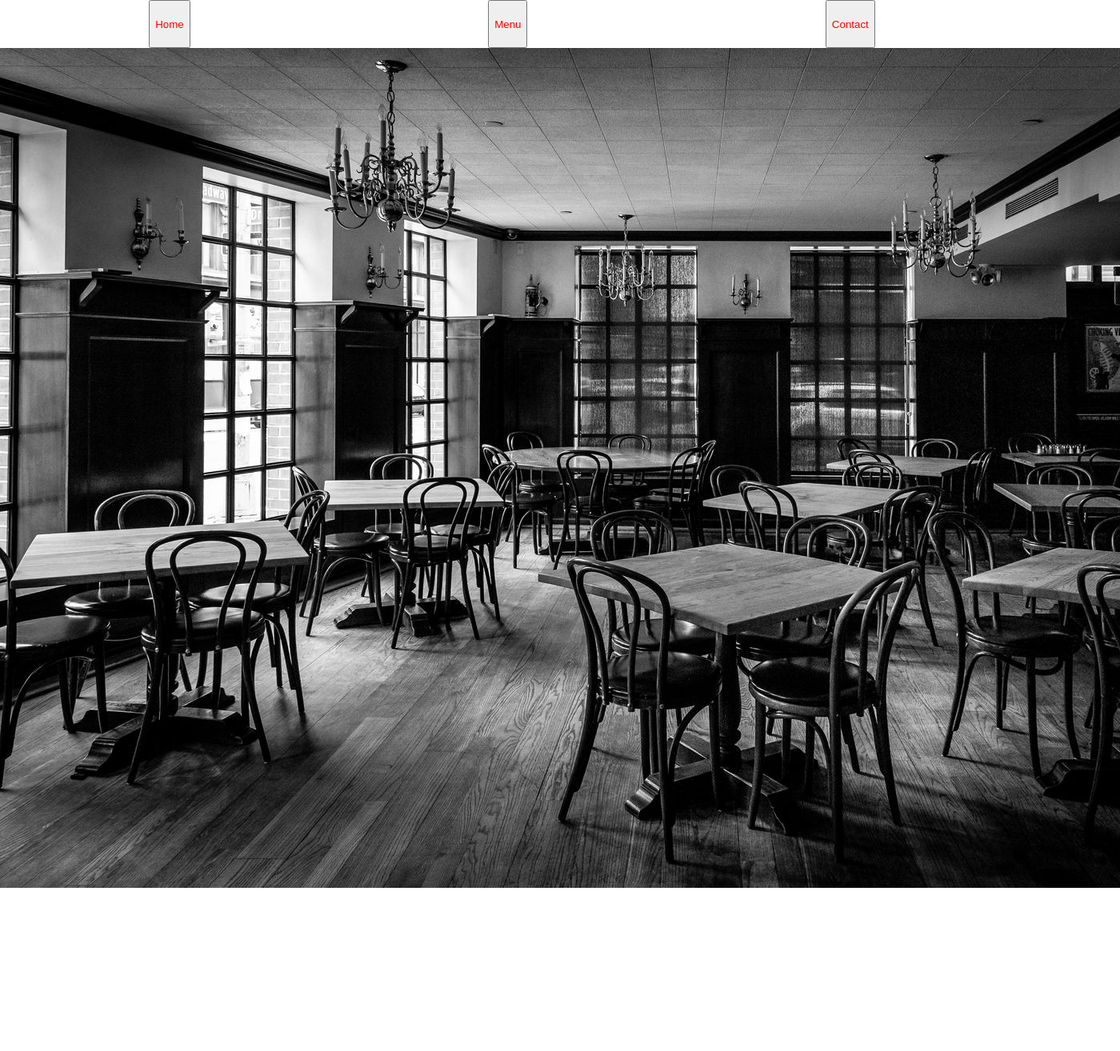
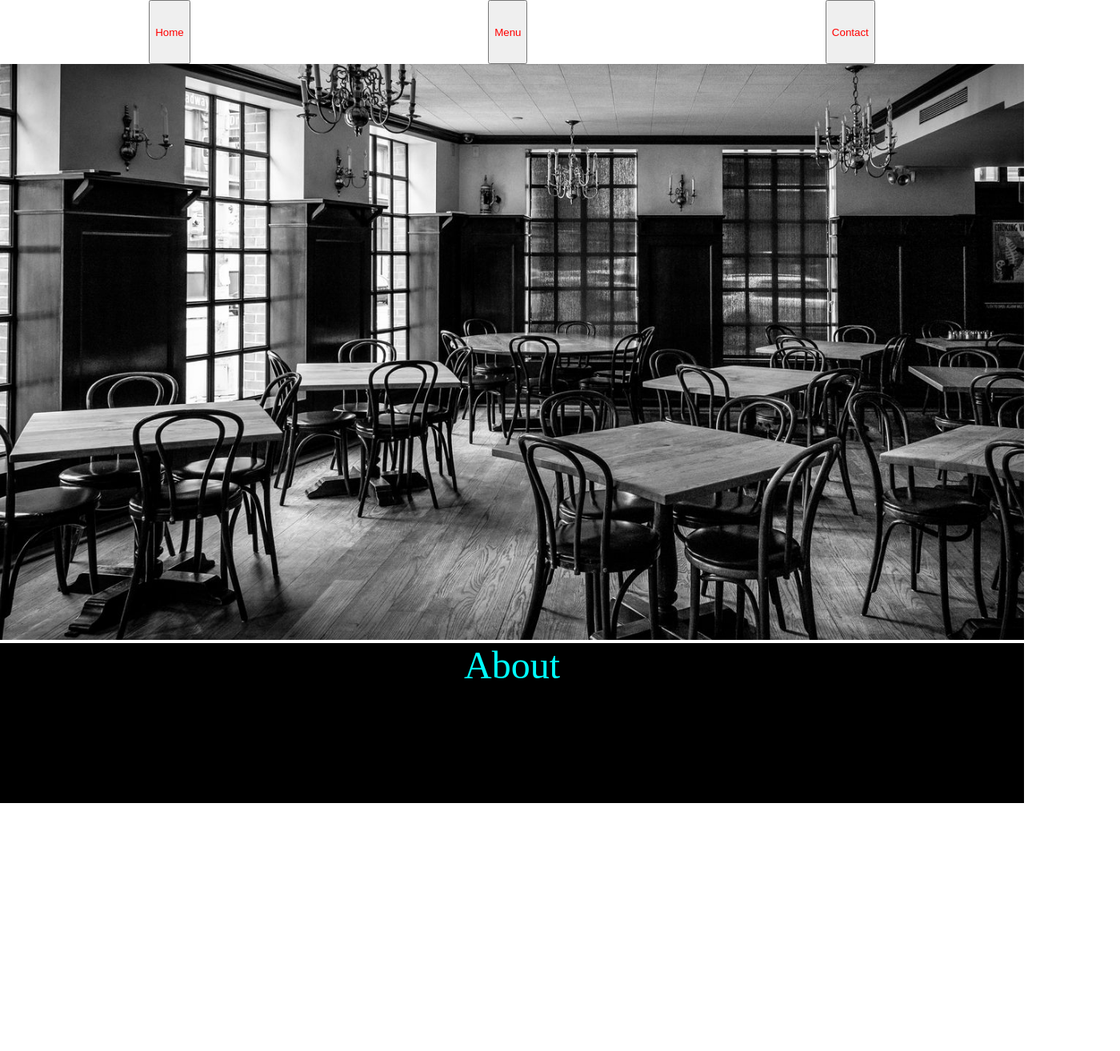
Before and after one commit to marloBarksdale/RestaurantPage, a website built with webpack: page dist/index.html in a window 1280 px wide. Shown: the whole page at 80% size, 1400 px wide, since content can reach past the window. After the commit the page ends 1004 px from the top, so only its background shows below. Built offline with nearby package versions, Linux system fonts and the light colour scheme.

Commit message:
everything works. Just really ugly. UI needs work

```diff
--- a/src/contact.js
+++ b/src/contact.js
@@ -7,6 +7,7 @@ function component() {
     const element = document.createElement("div");
 
     const img = new Image();
+    img.classList.add('main-image');
     img.src = pic;
     element.appendChild(img);
     console.log("hello");
--- a/src/home.js
+++ b/src/home.js
@@ -10,6 +10,7 @@ function component(){
     const element = document.createElement("div");
 
     const img = new Image();
+    img.classList.add('main-image');
     img.src = pic;
     element.appendChild(img);
     console.log("hello");
--- a/src/index.js
+++ b/src/index.js
@@ -1,10 +1,11 @@
 console.log("Hello restaurant");
-import pic from './restaurant1.jpg';
+
 import './style.css';
 
 import { component as contactPage } from "./contact";
 import { component as homePage } from "./home";
 import{component as menuPage} from './menu';
+
 let currentPage = "home"
 
 
@@ -18,6 +19,7 @@ export function component() {
     contactButton.innerHTML = "Contact"
 
     const element = document.createElement('div');
+    element.classList.add("element");
 
     element.appendChild(homePage());
 
@@ -65,6 +67,9 @@ export function component() {
 
     navbar.classList.add("top");
     footer.classList.add("bottom");
+
+    footer.append("About")
+
     navbar.appendChild(homeButton);
     navbar.appendChild(menuButton);
     navbar.appendChild(contactButton);
--- a/src/menu.js
+++ b/src/menu.js
@@ -10,6 +10,7 @@ function component(){
     const element = document.createElement("div");
 
     const img = new Image();
+    img.classList.add('main-image');
     img.src = pic;
     element.appendChild(img);
     console.log("menu");
--- a/src/style.css
+++ b/src/style.css
@@ -13,7 +13,7 @@ button{
 
 
 .top{
-    height: 60px;
+    height: 10vh;
     display: flex;
     justify-content: space-around;
 
@@ -21,6 +21,16 @@ button{
 
 .bottom{
 
-
+    background-color: black;
+    color: aqua;
+    text-align: center;
+    font-size: 3em;
     height: 25vh;
 }
+
+.main-image{
+width: 100vw;
+height: 90vh;
+    object-fit: cover;
+
+}
--- a/webpack.config.js
+++ b/webpack.config.js
@@ -5,9 +5,9 @@ module.exports = {
     mode: "development",
     entry: {
        index: './src/index.js',
-    //    menu:'./src/menu.js',
-    //    home:'./src/home.js',
-    //    contact:'./contact.js'
+       menu:'./src/menu.js',
+       home:'./src/home.js',
+       contact:'./src/contact.js'
     },
 
     plugins: [
```
Also changed, not shown: dist/contact.bundle.js (added), dist/home.bundle.js (added), dist/index.bundle.js, dist/index.html, dist/menu.bundle.js (added), src/Screen.png (deleted).
